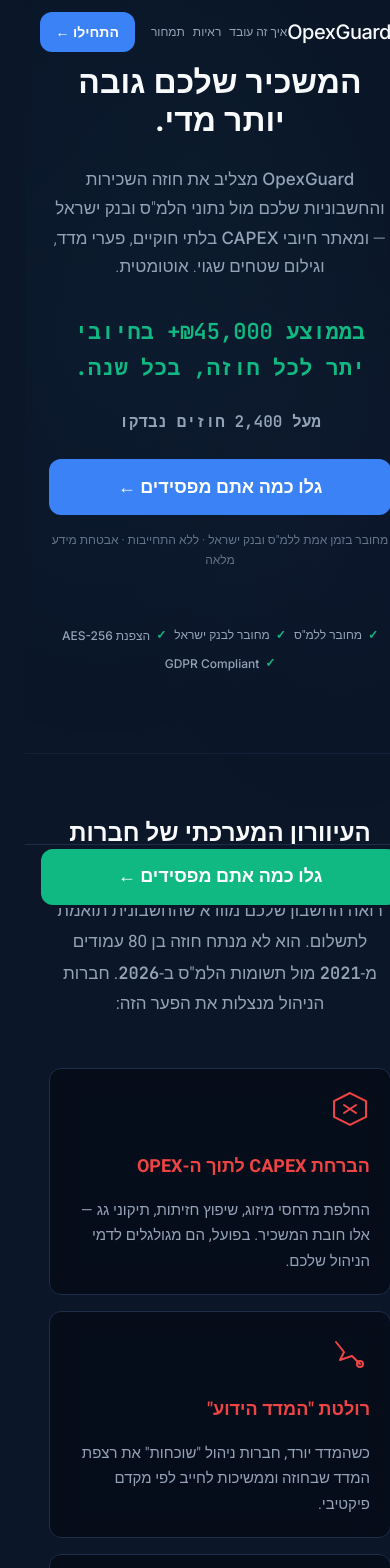
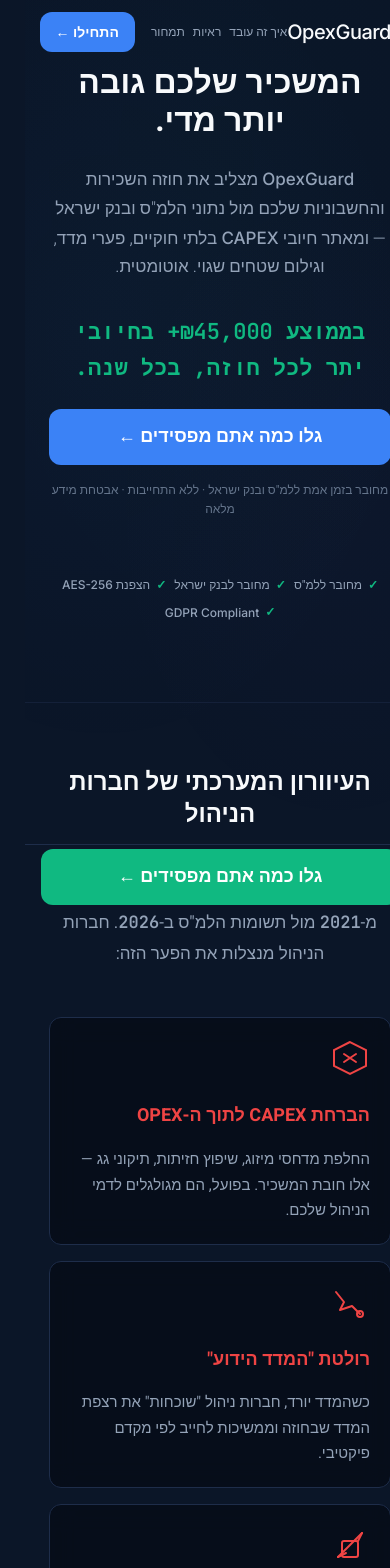
Before and after one commit to laviegeminiultra-tech/Landing-Page, a React (Vite) app: page / in a window 390 px wide. Shown: the top 1568 px of the page. Built offline with nearby package versions, Linux system fonts and the light colour scheme.

Commit message:
fix: badge overflow, copy fixes, restore scroll animations

```diff
--- a/src/components/FinalCtaSection.tsx
+++ b/src/components/FinalCtaSection.tsx
@@ -1,10 +1,12 @@
 import { useIsMobile } from '../hooks/useIsMobile'
+import { useInView } from '../hooks/useInView'
 import { useState } from 'react'
 import EmailModal from './EmailModal'
 import './FinalCtaSection.css'
 
 export default function FinalCtaSection() {
     const isMobile = useIsMobile()
+    const { ref, isVisible } = useInView()
     const [showModal, setShowModal] = useState(false)
 
     const handleDesktopCta = () => {
@@ -12,27 +14,28 @@
     }
 
     return (
-        <section className="final-cta section" id="final-cta">
+        <section className="final-cta section" id="final-cta" ref={ref}>
             <div className="final-cta__border" />
             <div className="container final-cta__content">
-                <h2 className="final-cta__title">
+                <h2 className={`final-cta__title fade-in-up ${isVisible ? 'visible' : ''}`}>
                     כל חודש שעובר — אתם מפסידים עוד כסף.
                 </h2>
 
                 <button
-                    className="btn btn-primary final-cta__btn"
+                    className={`btn btn-primary final-cta__btn fade-in-up ${isVisible ? 'visible' : ''}`}
+                    style={{ animationDelay: '0.2s' }}
                     onClick={isMobile ? () => setShowModal(true) : handleDesktopCta}
                 >
                     {isMobile ? 'שלחו לי לינק העלאה למייל המשרדי ←' : 'התחילו ביקורת עכשיו ←'}
                 </button>
 
                 {isMobile && (
-                    <button className="btn btn-navy final-cta__btn" onClick={() => setShowModal(true)} style={{ marginBlockStart: '16px' }}>
+                    <button className={`btn btn-navy final-cta__btn fade-in-up ${isVisible ? 'visible' : ''}`} onClick={() => setShowModal(true)} style={{ marginBlockStart: '16px', animationDelay: '0.3s' }}>
                         שלחו לי לינק העלאה למייל המשרדי ←
                     </button>
                 )}
 
-                <p className="final-cta__contact text-muted">
+                <p className={`final-cta__contact text-muted fade-in-up ${isVisible ? 'visible' : ''}`} style={{ animationDelay: '0.4s' }}>
                     audit@opexguard.co.il · העלאת מסמכים מאובטחת
                 </p>
             </div>
--- a/src/components/HeroSection.css
+++ b/src/components/HeroSection.css
@@ -38,16 +38,6 @@
     font-size: 28px;
     color: var(--accent-green);
     display: inline-block;
-}
-
-/* Client Count */
-.hero__clients {
-    margin-block-end: var(--space-3);
-}
-
-.hero__clients-num {
-    font-size: 16px;
-    color: var(--text-secondary);
 }
 
 .hero__cta-wrap {
--- a/src/components/HeroSection.tsx
+++ b/src/components/HeroSection.tsx
@@ -93,13 +93,6 @@
                     </span>
                 </div>
 
-                {/* Client Count */}
-                <div className="hero__clients fade-in-up visible delay-3">
-                    <span className="font-mono hero__clients-num">
-                        מעל <CountUp target={2400} duration={2500} /> חוזים נבדקו
-                    </span>
-                </div>
-
                 <div className="hero__cta-wrap fade-in-up visible delay-3">
                     <button className="btn btn-primary hero__cta" id="hero-cta" onClick={scrollToFinalCta}>
                         גלו כמה אתם מפסידים ←
--- a/src/components/PricingSection.css
+++ b/src/components/PricingSection.css
@@ -55,7 +55,7 @@
     gap: var(--space-3);
     max-width: 800px;
     margin-inline: auto;
-    padding-block-start: var(--space-2);
+    padding-block-start: 24px;
 }
 
 .pricing__card {
@@ -69,9 +69,8 @@
 
 /* Pricing Card Hover — subtle border brightening only */
 .pricing__card:hover {
-    border-color: rgba(59, 130, 246, 0.4);
-    transform: translateY(-4px);
-    box-shadow: 0 8px 30px rgba(59, 130, 246, 0.08);
+    border-color: rgba(59, 130, 246, 0.3);
+    box-shadow: 0 0 20px rgba(59, 130, 246, 0.08);
 }
 
 .pricing__card--recommended {
@@ -82,7 +81,7 @@
 
 .pricing__card--recommended:hover {
     border-color: rgba(16, 185, 129, 0.5);
-    box-shadow: 0 8px 30px rgba(16, 185, 129, 0.1);
+    box-shadow: 0 0 20px rgba(16, 185, 129, 0.1);
 }
 
 .pricing__badge {
@@ -188,14 +187,6 @@
         transform: none;
         order: -1;
     }
-
-    .pricing__card:hover {
-        transform: none;
-    }
-
-    .pricing__card--recommended:hover {
-        transform: none;
-    }
 }
 
 @media (prefers-reduced-motion: reduce) {
--- a/src/components/PricingSection.tsx
+++ b/src/components/PricingSection.tsx
@@ -59,7 +59,7 @@
                 </div>
 
                 <h2 className={`pricing__title fade-in-up ${isVisible ? 'visible' : ''}`} style={{ animationDelay: '0.2s' }}>
-                    מצאנו את הכסף. איך תרצו לגבות אותו?
+                    הכסף שלכם מחכה. בחרו מסלול גבייה.
                 </h2>
 
                 <div className="pricing__grid">
--- a/src/hooks/useInView.ts
+++ b/src/hooks/useInView.ts
@@ -1,7 +1,7 @@
 import { useEffect, useRef, useState, useMemo } from 'react'
 
 export function useInView(options?: IntersectionObserverInit) {
-    const ref = useRef<HTMLDivElement>(null)
+    const ref = useRef<HTMLElement>(null)
     const [isVisible, setIsVisible] = useState(false)
 
     // Memoize options to prevent re-creating observer on every render
--- a/src/styles/design-system.css
+++ b/src/styles/design-system.css
@@ -227,7 +227,7 @@
   backdrop-filter: blur(12px);
   -webkit-backdrop-filter: blur(12px);
   position: relative;
-  overflow: hidden;
+  overflow: visible;
   transition: border-color 0.3s ease, box-shadow 0.3s ease;
 }
 
```
